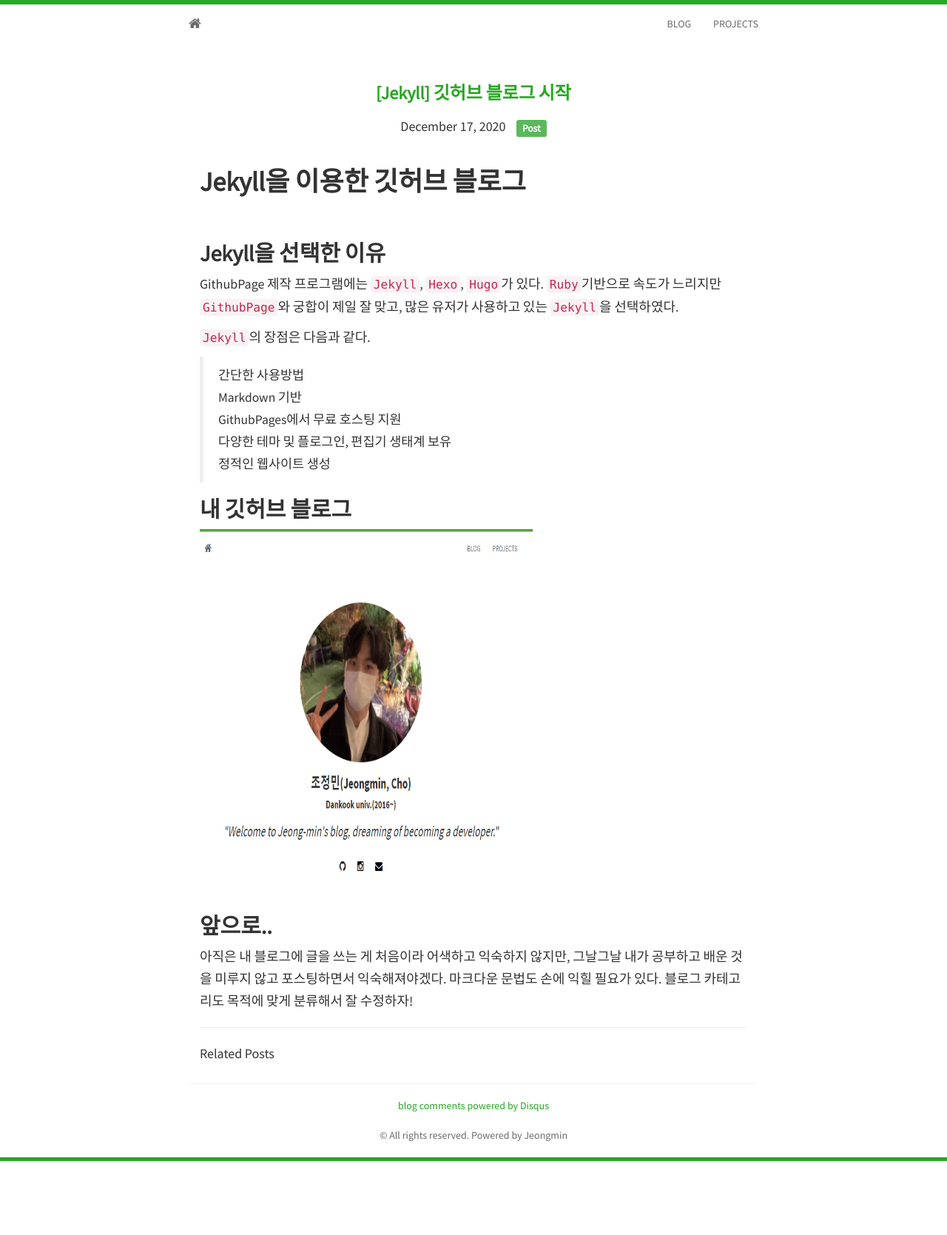
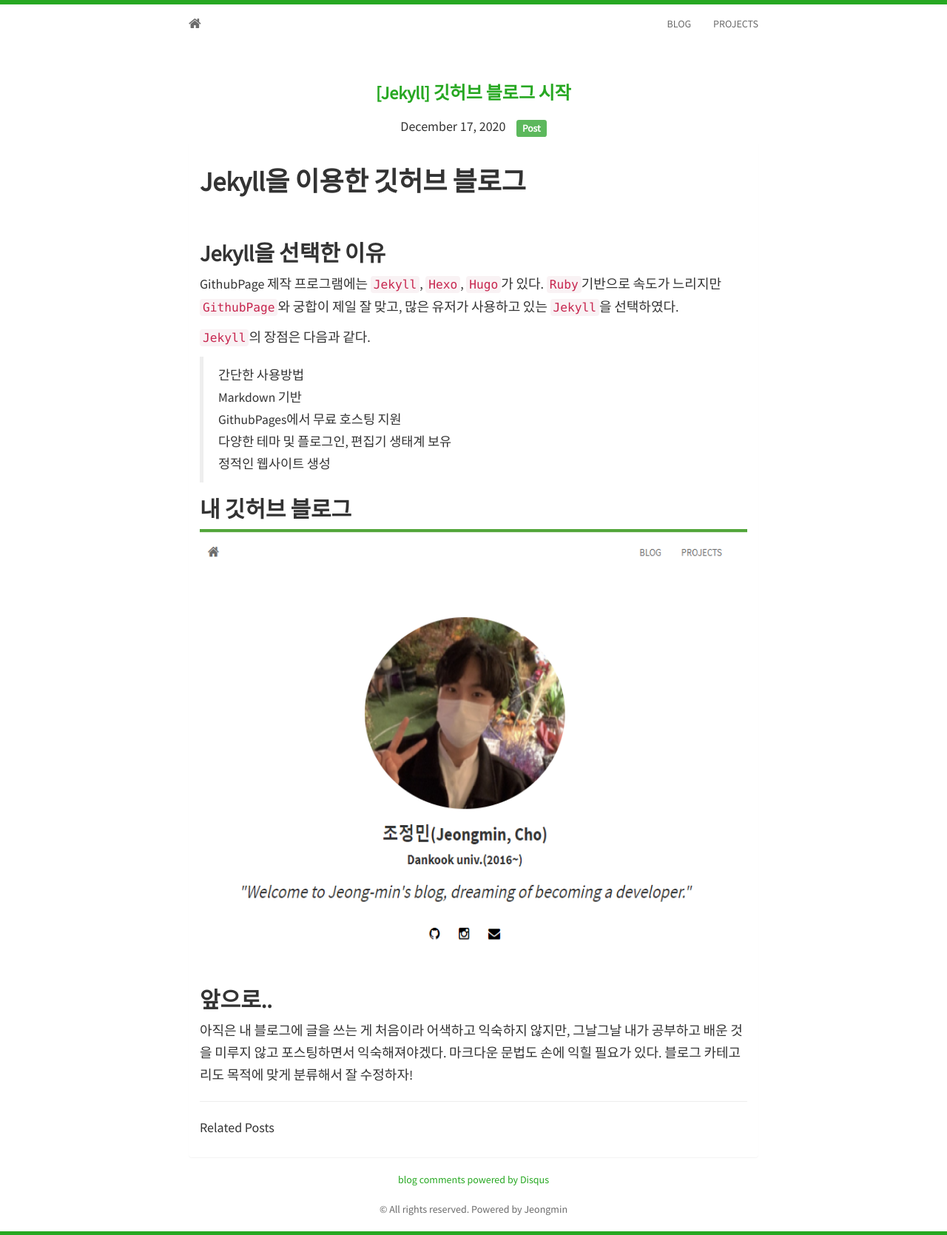
Before and after one commit to Jeongm1n/Jeongm1n.github.io, a Jekyll site: the page built from _posts/2020-12-17-post.md, in a window 1280 px wide. Shown: the whole page at 74% size. Built offline with Jekyll 4.4.1, drawn with Linux system fonts in a browser that asks for light colours; nearby versions of some CDN libraries; comment, search, counter and statistics services are not loaded; before the commit the page ends 1569 px from its top, so only the background shows below that.

Commit message:
[POST] Fix image

```diff
--- a/_posts/2020-12-17-post.md
+++ b/_posts/2020-12-17-post.md
@@ -19,7 +19,7 @@
 > 정적인 웹사이트 생성
 
 ## <strong>내 깃허브 블로그</strong>
-<img src="../images/blog.png" width="450px" height="500px">
+<img src="../images/blog.png" width="100%" height="600px">
 
 ## <strong>앞으로..</strong>
 아직은 내 블로그에 글을 쓰는 게 처음이라 어색하고 익숙하지 않지만, 그날그날 내가 공부하고 배운 것을 미루지 않고 포스팅하면서 익숙해져야겠다. 마크다운 문법도 손에 익힐 필요가 있다. 블로그 카테고리도 목적에 맞게 분류해서 잘 수정하자!
```
